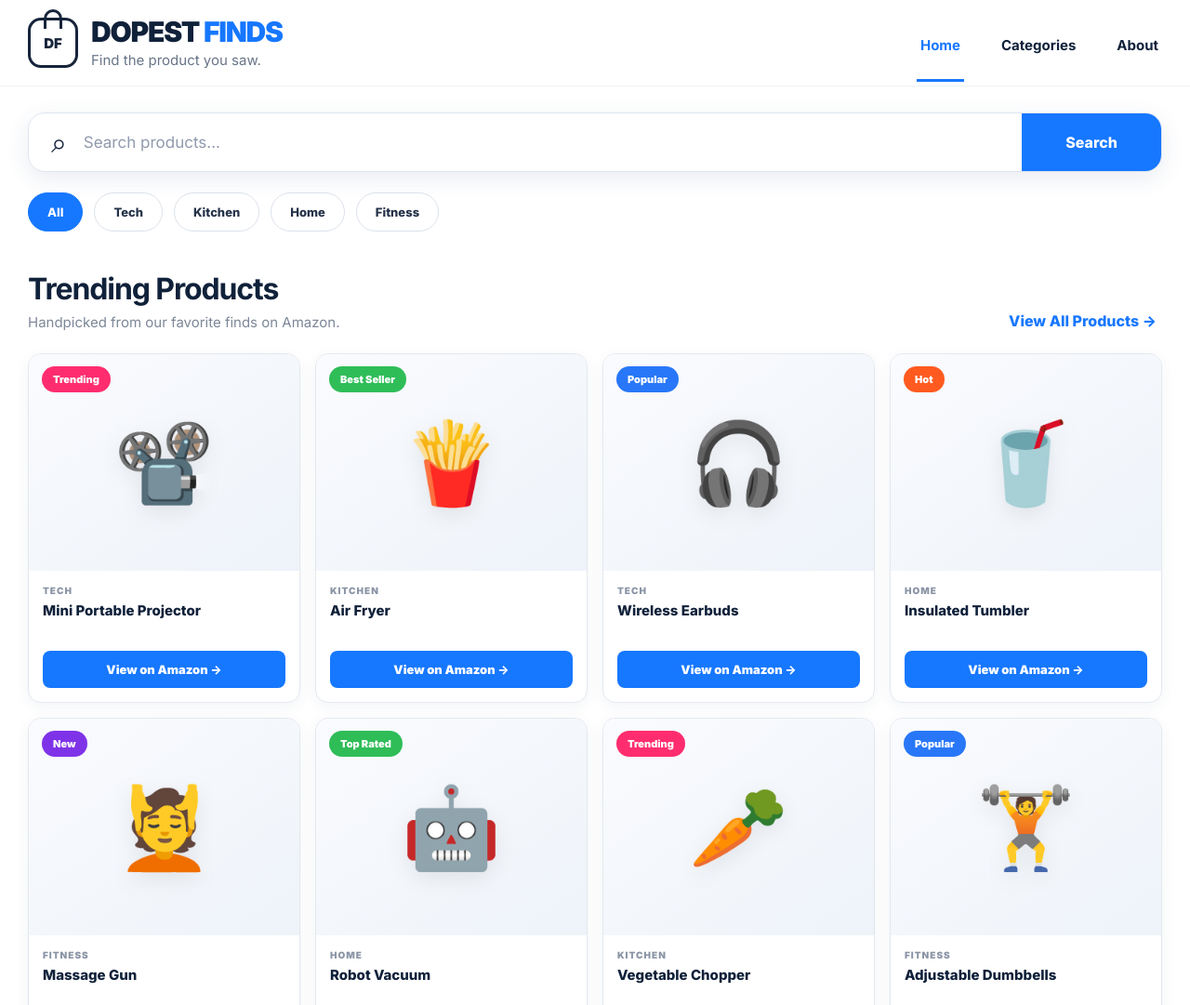
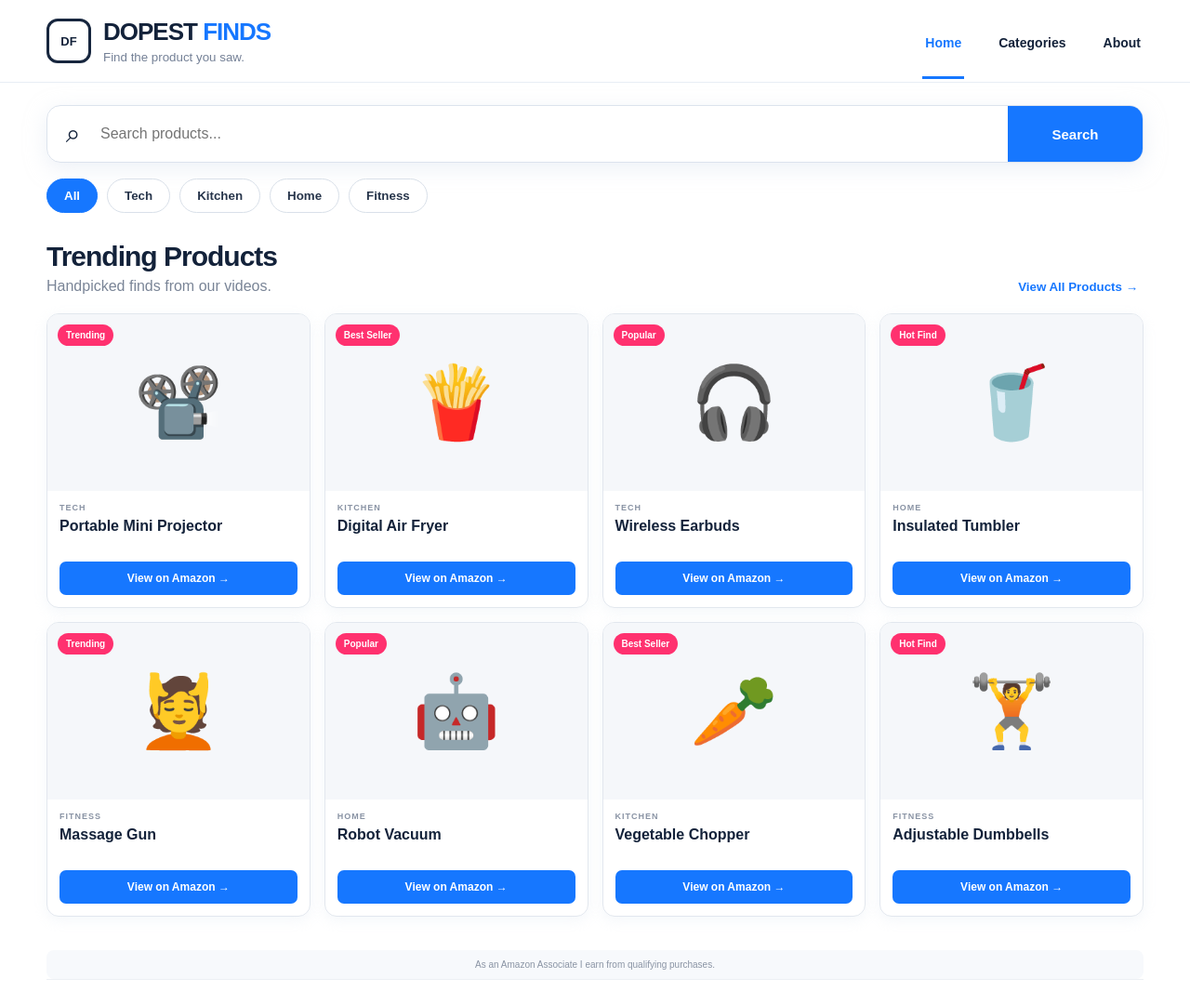
Before and after one commit to Emoney2025/dopestfinds, a plain HTML site: page index.html in a window 1280 px wide. Shown: the top 1081 px of the page at 93% size. Drawn offline with Linux system fonts and the light colour scheme.

Commit message:
Add files via upload

```diff
--- a/app.js
+++ b/app.js
@@ -1,65 +1,6 @@
-
-const fallbackProducts = [{"name": "Mini Portable Projector", "category": "Tech", "emoji": "\ud83d\udcfd\ufe0f", "badge": "Trending", "badgeClass": "pink", "url": "#"}, {"name": "Air Fryer", "category": "Kitchen", "emoji": "\ud83c\udf5f", "badge": "Best Seller", "badgeClass": "green", "url": "#"}, {"name": "Wireless Earbuds", "category": "Tech", "emoji": "\ud83c\udfa7", "badge": "Popular", "badgeClass": "blue", "url": "#"}, {"name": "Insulated Tumbler", "category": "Home", "emoji": "\ud83e\udd64", "badge": "Hot", "badgeClass": "orange", "url": "#"}, {"name": "Massage Gun", "category": "Fitness", "emoji": "\ud83d\udc86", "badge": "New", "badgeClass": "purple", "url": "#"}, {"name": "Robot Vacuum", "category": "Home", "emoji": "\ud83e\udd16", "badge": "Top Rated", "badgeClass": "green", "url": "#"}, {"name": "Vegetable Chopper", "category": "Kitchen", "emoji": "\ud83e\udd55", "badge": "Trending", "badgeClass": "pink", "url": "#"}, {"name": "Adjustable Dumbbells", "category": "Fitness", "emoji": "\ud83c\udfcb\ufe0f", "badge": "Popular", "badgeClass": "blue", "url": "#"}];
-let state={products:fallbackProducts, category:"All", query:""};
-
-const grid=document.getElementById("productsGrid");
-const filters=document.getElementById("categoryFilters");
-const search=document.getElementById("searchInput");
-const empty=document.getElementById("emptyState");
-
-document.getElementById("year").textContent=new Date().getFullYear();
-
-function esc(v="") {
-  return String(v).replace(/[&<>"']/g,c=>({"&":"&amp;","<":"&lt;",">":"&gt;",'"':"&quot;","'":"&#039;"}[c]));
-}
-
-function buildFilters() {
-  const cats=["All",...new Set(state.products.map(p=>p.category).filter(Boolean))];
-  filters.innerHTML=cats.map(c=>`<button class="chip ${c===state.category?"active":""}" data-category="${esc(c)}">${esc(c)}</button>`).join("");
-  filters.querySelectorAll(".chip").forEach(btn=>btn.addEventListener("click",()=>{
-    state.category=btn.dataset.category;
-    buildFilters();
-    render();
-  }));
-}
-
-function render() {
-  const q=state.query.toLowerCase().trim();
-  const list=state.products.filter(p=>{
-    const matchesCategory=state.category==="All"||p.category===state.category;
-    const text=`${p.name} ${p.category}`.toLowerCase();
-    return matchesCategory && (!q || text.includes(q));
-  });
-  empty.hidden=list.length>0;
-  grid.innerHTML=list.map(p=>`
-    <article class="card">
-      <div class="imagearea">
-        <span class="badge ${esc(p.badgeClass||"blue")}">${esc(p.badge||"Find")}</span>
-        ${p.image ? `<img src="${esc(p.image)}" alt="${esc(p.name)}" loading="lazy" style="width:100%;height:100%;object-fit:contain;padding:16px">`
-                   : `<div class="productemoji">${esc(p.emoji||"🔥")}</div>`}
-      </div>
-      <div class="cardbody">
-        <div class="category">${esc(p.category||"Find")}</div>
-        <div class="productname">${esc(p.name)}</div>
-        <a class="amazonbtn" href="${esc(p.url||"#")}" target="_blank" rel="nofollow sponsored noopener">View on Amazon →</a>
-      </div>
-    </article>
-  `).join("");
-}
-
-search.addEventListener("input",e=>{state.query=e.target.value;render();});
-document.getElementById("searchBtn").addEventListener("click",render);
-document.getElementById("viewAllBtn").addEventListener("click",()=>{state.category="All";state.query="";search.value="";buildFilters();render();});
-
-async function init(){
-  try{
-    const r=await fetch("products.json",{cache:"no-store"});
-    if(r.ok){
-      const data=await r.json();
-      if(Array.isArray(data)&&data.length) state.products=data;
-    }
-  }catch(e){}
-  buildFilters();
-  render();
-}
-init();
+const fallback=[{"name": "Portable Mini Projector", "category": "Tech", "emoji": "\ud83d\udcfd\ufe0f", "badge": "Trending", "url": "#"}, {"name": "Digital Air Fryer", "category": "Kitchen", "emoji": "\ud83c\udf5f", "badge": "Best Seller", "url": "#"}, {"name": "Wireless Earbuds", "category": "Tech", "emoji": "\ud83c\udfa7", "badge": "Popular", "url": "#"}, {"name": "Insulated Tumbler", "category": "Home", "emoji": "\ud83e\udd64", "badge": "Hot Find", "url": "#"}, {"name": "Massage Gun", "category": "Fitness", "emoji": "\ud83d\udc86", "badge": "Trending", "url": "#"}, {"name": "Robot Vacuum", "category": "Home", "emoji": "\ud83e\udd16", "badge": "Popular", "url": "#"}, {"name": "Vegetable Chopper", "category": "Kitchen", "emoji": "\ud83e\udd55", "badge": "Best Seller", "url": "#"}, {"name": "Adjustable Dumbbells", "category": "Fitness", "emoji": "\ud83c\udfcb\ufe0f", "badge": "Hot Find", "url": "#"}];let products=fallback,cat="All",query="";const grid=document.getElementById("grid"),filters=document.getElementById("filters"),q=document.getElementById("q"),empty=document.getElementById("empty");document.getElementById("year").textContent=new Date().getFullYear();
+const esc=s=>String(s||"").replace(/[&<>"']/g,c=>({"&":"&amp;","<":"&lt;",">":"&gt;",'"':"&quot;","'":"&#039;"}[c]));
+function drawFilters(){let cs=["All",...new Set(products.map(x=>x.category))];filters.innerHTML=cs.map(x=>`<button class="filter ${x===cat?"active":""}" data-c="${esc(x)}">${esc(x)}</button>`).join("");filters.querySelectorAll("button").forEach(b=>b.onclick=()=>{cat=b.dataset.c;drawFilters();draw()})}
+function draw(){let a=products.filter(x=>(cat==="All"||x.category===cat)&&(!query||(`${x.name} ${x.category}`).toLowerCase().includes(query)));empty.hidden=!!a.length;grid.innerHTML=a.map(x=>`<article class="card"><div class="pic">${x.image?`<img src="${esc(x.image)}" style="width:100%;height:100%;object-fit:contain;padding:12px">`:esc(x.emoji)}<span class="badge">${esc(x.badge)}</span></div><div class="body"><div class="cat">${esc(x.category)}</div><div class="name">${esc(x.name)}</div><a class="buy" href="${esc(x.url)}" target="_blank" rel="nofollow sponsored noopener">View on Amazon →</a></div></article>`).join("")}
+q.oninput=e=>{query=e.target.value.toLowerCase().trim();draw()};document.getElementById("search").onclick=draw;document.getElementById("all").onclick=()=>{cat="All";query="";q.value="";drawFilters();draw()};
+(async()=>{try{let r=await fetch("products.json?"+Date.now());if(r.ok){let d=await r.json();if(Array.isArray(d)&&d.length)products=d}}catch(e){}drawFilters();draw()})();
--- a/index.html
+++ b/index.html
@@ -1,74 +1,7 @@
-<!doctype html>
-<html lang="en">
-<head>
-  <meta charset="utf-8">
-  <meta name="viewport" content="width=device-width,initial-scale=1">
-  <meta name="description" content="Dopest Finds — find products from our videos.">
-  <title>Dopest Finds</title>
-  <link rel="preconnect" href="https://fonts.googleapis.com">
-  <link rel="preconnect" href="https://fonts.gstatic.com" crossorigin>
-  <link href="https://fonts.googleapis.com/css2?family=Inter:wght@400;500;600;700;800;900&display=swap" rel="stylesheet">
-  <link rel="stylesheet" href="styles.css">
-</head>
-<body>
-  <header class="topbar">
-    <div class="shell navrow">
-      <a class="brand" href="#">
-        <div class="baglogo">DF</div>
-        <div class="brandcopy">
-          <div class="brandname">DOPEST <span>FINDS</span></div>
-          <div class="tagline">Find the product you saw.</div>
-        </div>
-      </a>
-
-      <nav class="navlinks">
-        <a class="active" href="#">Home</a>
-        <a href="#products">Categories</a>
-        <a href="#about">About</a>
-      </nav>
-    </div>
-  </header>
-
-  <main>
-    <section class="find-area shell">
-      <div class="searchbox">
-        <span class="searchicon">⌕</span>
-        <input id="searchInput" type="search" placeholder="Search products..." autocomplete="off">
-        <button type="button" id="searchBtn">Search</button>
-      </div>
-      <div id="categoryFilters" class="chips"></div>
-    </section>
-
-    <section class="products shell" id="products">
-      <div class="sectiontitle">
-        <div>
-          <h1>Trending Products</h1>
-          <p>Handpicked from our favorite finds on Amazon.</p>
-        </div>
-        <button class="viewall" id="viewAllBtn">View All Products →</button>
-      </div>
-
-      <div id="productsGrid" class="productgrid"></div>
-      <div id="emptyState" class="empty" hidden>No products found.</div>
-    </section>
-
-    <section class="amazon-note shell">
-      <p>As an Amazon Associate I earn from qualifying purchases.</p>
-    </section>
-
-    <section class="about shell" id="about">
-      <h2>About Dopest Finds</h2>
-      <p>We make it easy to find the products featured in our videos. Search, browse, and jump straight to the item you want.</p>
-    </section>
-  </main>
-
-  <footer>
-    <div class="shell footerrow">
-      <span>© <span id="year"></span> Dopest Finds</span>
-      <span>Stuff worth finding.</span>
-    </div>
-  </footer>
-
-  <script src="app.js"></script>
-</body>
-</html>
+<!doctype html><html lang="en"><head><meta charset="utf-8"><meta name="viewport" content="width=device-width,initial-scale=1"><title>Dopest Finds</title><link rel="stylesheet" href="styles.css"></head>
+<body><header><div class="wrap nav"><a class="logo" href="#"><span class="bag">DF</span><span><b>DOPEST <i>FINDS</i></b><small>Find the product you saw.</small></span></a><nav><a class="on" href="#">Home</a><a href="#products">Categories</a><a href="#about">About</a></nav></div></header>
+<main><section class="finder wrap"><div class="search"><span>⌕</span><input id="q" placeholder="Search products..."><button id="search">Search</button></div><div id="filters" class="filters"></div></section>
+<section id="products" class="wrap products"><div class="heading"><div><h1>Trending Products</h1><p>Handpicked finds from our videos.</p></div><button id="all">View All Products →</button></div><div id="grid" class="grid"></div><div id="empty" class="empty" hidden>No products found.</div></section>
+<p class="disclosure wrap">As an Amazon Associate I earn from qualifying purchases.</p>
+<section id="about" class="about wrap"><h2>Find it fast.</h2><p>See something in one of our videos? Search above and jump straight to the product.</p></section></main>
+<footer><div class="wrap foot">© <span id="year"></span> Dopest Finds <span>Stuff worth finding.</span></div></footer><script src="app.js"></script></body></html>
--- a/products.json
+++ b/products.json
@@ -1,18 +1,16 @@
 [
   {
-    "name": "Mini Portable Projector",
+    "name": "Portable Mini Projector",
     "category": "Tech",
     "emoji": "\ud83d\udcfd\ufe0f",
     "badge": "Trending",
-    "badgeClass": "pink",
     "url": "#"
   },
   {
-    "name": "Air Fryer",
+    "name": "Digital Air Fryer",
     "category": "Kitchen",
     "emoji": "\ud83c\udf5f",
     "badge": "Best Seller",
-    "badgeClass": "green",
     "url": "#"
   },
   {
@@ -20,47 +18,41 @@
     "category": "Tech",
     "emoji": "\ud83c\udfa7",
     "badge": "Popular",
-    "badgeClass": "blue",
     "url": "#"
   },
   {
     "name": "Insulated Tumbler",
     "category": "Home",
     "emoji": "\ud83e\udd64",
-    "badge": "Hot",
-    "badgeClass": "orange",
+    "badge": "Hot Find",
     "url": "#"
   },
   {
     "name": "Massage Gun",
     "category": "Fitness",
     "emoji": "\ud83d\udc86",
-    "badge": "New",
-    "badgeClass": "purple",
+    "badge": "Trending",
     "url": "#"
   },
   {
     "name": "Robot Vacuum",
     "category": "Home",
     "emoji": "\ud83e\udd16",
-    "badge": "Top Rated",
-    "badgeClass": "green",
+    "badge": "Popular",
     "url": "#"
   },
   {
     "name": "Vegetable Chopper",
     "category": "Kitchen",
     "emoji": "\ud83e\udd55",
-    "badge": "Trending",
-    "badgeClass": "pink",
+    "badge": "Best Seller",
     "url": "#"
   },
   {
     "name": "Adjustable Dumbbells",
     "category": "Fitness",
     "emoji": "\ud83c\udfcb\ufe0f",
-    "badge": "Popular",
-    "badgeClass": "blue",
+    "badge": "Hot Find",
     "url": "#"
   }
 ]
--- a/styles.css
+++ b/styles.css
@@ -1,158 +1,6 @@
-
-:root{
-  --blue:#1677ff;
-  --ink:#10213a;
-  --muted:#6f7b8f;
-  --line:#e7ebf2;
-  --bg:#ffffff;
-  --soft:#f7f9fc;
-}
-*{box-sizing:border-box}
-html{scroll-behavior:smooth}
-body{
-  margin:0;
-  font-family:Inter,system-ui,-apple-system,BlinkMacSystemFont,"Segoe UI",sans-serif;
-  background:#fff;
-  color:var(--ink);
-}
-a{text-decoration:none;color:inherit}
-button,input{font:inherit}
-.shell{width:min(1220px,calc(100% - 36px));margin:auto}
-
-.topbar{
-  position:sticky;top:0;z-index:30;
-  background:rgba(255,255,255,.96);
-  backdrop-filter:blur(12px);
-  border-bottom:1px solid #edf0f5;
-}
-.navrow{
-  min-height:92px;
-  display:flex;
-  align-items:center;
-  justify-content:space-between;
-  gap:24px;
-}
-.brand{display:flex;align-items:center;gap:14px}
-.baglogo{
-  width:54px;height:54px;border:3px solid #17243a;border-radius:14px;
-  display:grid;place-items:center;
-  font-weight:900;font-size:15px;
-  color:#17243a;
-  position:relative;
-}
-.baglogo:before{
-  content:"";position:absolute;left:14px;right:14px;top:-12px;height:18px;
-  border:3px solid #17243a;border-bottom:0;border-radius:14px 14px 0 0;
-}
-.brandname{font-size:30px;line-height:1;font-weight:900;letter-spacing:-.04em}
-.brandname span{color:var(--blue)}
-.tagline{margin-top:6px;color:#697588;font-size:15px}
-.navlinks{display:flex;align-items:center;gap:36px;font-size:15px;font-weight:700}
-.navlinks a{padding:34px 4px 27px;border-bottom:3px solid transparent}
-.navlinks a.active{color:var(--blue);border-bottom-color:var(--blue)}
-
-.find-area{padding:28px 0 18px}
-.searchbox{
-  display:grid;grid-template-columns:auto 1fr 150px;
-  align-items:center;
-  border:1px solid #dfe5ef;
-  box-shadow:0 7px 24px rgba(38,73,125,.10);
-  border-radius:18px;
-  overflow:hidden;
-  background:#fff;
-}
-.searchicon{font-size:30px;padding-left:24px;color:#15243b}
-.searchbox input{
-  height:62px;border:0;outline:0;padding:0 18px;
-  font-size:17px;color:#18263c;background:#fff;
-}
-.searchbox input::placeholder{color:#909aad}
-.searchbox button{
-  height:62px;border:0;background:var(--blue);color:#fff;
-  font-weight:800;font-size:16px;cursor:pointer;
-}
-.chips{display:flex;gap:12px;flex-wrap:wrap;margin-top:22px}
-.chip{
-  border:1px solid #dce2eb;background:#fff;color:#243249;
-  padding:12px 20px;border-radius:999px;font-size:13px;font-weight:750;cursor:pointer;
-}
-.chip.active{background:var(--blue);border-color:var(--blue);color:#fff}
-.chip:hover{border-color:#aeb8c9}
-
-.products{padding:24px 0 30px}
-.sectiontitle{
-  display:flex;align-items:end;justify-content:space-between;gap:20px;margin-bottom:24px
-}
-.sectiontitle h1{margin:0;font-size:32px;letter-spacing:-.035em}
-.sectiontitle p{margin:7px 0 0;color:#7d8798;font-size:15px}
-.viewall{border:0;background:none;color:var(--blue);font-weight:800;cursor:pointer}
-
-.productgrid{
-  display:grid;grid-template-columns:repeat(4,minmax(0,1fr));gap:16px
-}
-.card{
-  border:1px solid #e4e8ef;border-radius:14px;background:#fff;overflow:hidden;
-  box-shadow:0 4px 15px rgba(34,65,105,.06);
-  transition:.18s ease;
-}
-.card:hover{transform:translateY(-3px);box-shadow:0 12px 30px rgba(34,65,105,.11)}
-.imagearea{
-  position:relative;aspect-ratio:1.25/1;
-  background:linear-gradient(145deg,#fafbfe,#eef3f9);
-  display:grid;place-items:center;overflow:hidden
-}
-.productemoji{font-size:86px;filter:drop-shadow(0 7px 11px rgba(0,0,0,.08))}
-.badge{
-  position:absolute;left:14px;top:13px;color:#fff;border-radius:999px;
-  padding:7px 12px;font-size:11px;font-weight:900
-}
-.badge.pink{background:#ff2d6f}.badge.green{background:#2fbd58}.badge.blue{background:#2877f8}
-.badge.orange{background:#ff5a1f}.badge.purple{background:#7f33e8}
-.cardbody{padding:15px}
-.category{font-size:10px;color:#8b95a6;text-transform:uppercase;font-weight:900;letter-spacing:.1em}
-.productname{margin:6px 0 14px;font-size:15px;line-height:1.3;font-weight:800;min-height:39px}
-.amazonbtn{
-  display:block;width:100%;background:var(--blue);color:#fff;text-align:center;
-  border-radius:8px;padding:12px 10px;font-size:13px;font-weight:850
-}
-.amazonbtn:hover{filter:brightness(.96)}
-.empty{text-align:center;color:#8791a0;padding:55px 0}
-
-.amazon-note{padding:16px 0 26px}
-.amazon-note p{
-  margin:0;padding:12px 16px;border-radius:10px;background:#f7f9fc;
-  color:#7d8798;font-size:11px;text-align:center
-}
-.about{padding:34px 0 55px;border-top:1px solid #edf0f5}
-.about h2{margin:0 0 8px}.about p{margin:0;color:#758095;line-height:1.65;max-width:700px}
-footer{border-top:1px solid #e9edf3;padding:25px 0;color:#7f899a;font-size:12px}
-.footerrow{display:flex;justify-content:space-between;gap:18px}
-
-@media(max-width:940px){
-  .productgrid{grid-template-columns:repeat(3,1fr)}
-}
-@media(max-width:720px){
-  .shell{width:min(100% - 22px,1220px)}
-  .navrow{min-height:72px}
-  .baglogo{width:43px;height:43px}
-  .brandname{font-size:22px}.tagline{font-size:11px}
-  .navlinks{display:none}
-  .find-area{padding-top:14px}
-  .searchbox{grid-template-columns:auto 1fr 92px;border-radius:13px}
-  .searchicon{font-size:25px;padding-left:15px}
-  .searchbox input,.searchbox button{height:52px}
-  .searchbox input{font-size:14px;padding:0 10px}
-  .searchbox button{font-size:13px}
-  .chips{gap:7px;margin-top:12px;overflow-x:auto;flex-wrap:nowrap;padding-bottom:3px}
-  .chip{white-space:nowrap;padding:9px 13px;font-size:11px}
-  .products{padding-top:12px}
-  .sectiontitle{align-items:start;margin-bottom:14px}
-  .sectiontitle h1{font-size:24px}.sectiontitle p{font-size:12px}
-  .viewall{display:none}
-  .productgrid{grid-template-columns:repeat(2,minmax(0,1fr));gap:10px}
-  .imagearea{aspect-ratio:1.05/1}.productemoji{font-size:56px}
-  .badge{left:8px;top:8px;font-size:9px;padding:5px 8px}
-  .cardbody{padding:10px}.productname{font-size:12px;min-height:32px;margin-bottom:10px}
-  .amazonbtn{font-size:11px;padding:10px 6px}
-  .footerrow{flex-direction:column}
-}
+*{box-sizing:border-box}body{margin:0;font-family:Arial,Helvetica,sans-serif;color:#13223a;background:#fff}a{text-decoration:none;color:inherit}.wrap{width:min(1180px,calc(100% - 32px));margin:auto}
+header{border-bottom:1px solid #e8edf4;background:#fff}.nav{height:88px;display:flex;align-items:center;justify-content:space-between}.logo{display:flex;align-items:center;gap:13px}.bag{width:48px;height:48px;border:3px solid #17263e;border-radius:12px;display:grid;place-items:center;font-size:13px;font-weight:900}.logo b{display:block;font-size:26px;letter-spacing:-1px}.logo i{font-style:normal;color:#1677ff}.logo small{display:block;color:#748096;margin-top:4px}nav{display:flex;gap:34px;font-weight:700;font-size:14px}nav a{padding:35px 3px 28px;border-bottom:3px solid transparent}.on{color:#1677ff;border-color:#1677ff!important}
+.finder{padding:24px 0 12px}.search{height:62px;border:1px solid #dce3ed;border-radius:15px;box-shadow:0 6px 22px #dbe4f080;display:grid;grid-template-columns:55px 1fr 145px;overflow:hidden}.search span{display:grid;place-items:center;font-size:28px}.search input{border:0;outline:0;font-size:16px}.search button{border:0;background:#1677ff;color:white;font-weight:800;font-size:15px}.filters{display:flex;gap:10px;margin-top:17px;flex-wrap:wrap}.filter{border:1px solid #d9e0e9;background:white;padding:10px 18px;border-radius:22px;font-weight:700;color:#27354b;cursor:pointer}.filter.active{background:#1677ff;color:white;border-color:#1677ff}
+.products{padding:18px 0 36px}.heading{display:flex;align-items:end;justify-content:space-between;margin-bottom:20px}.heading h1{font-size:30px;margin:0;letter-spacing:-1px}.heading p{margin:6px 0 0;color:#7a8597}.heading button{border:0;background:none;color:#1677ff;font-weight:800}.grid{display:grid;grid-template-columns:repeat(4,1fr);gap:15px}.card{border:1px solid #e2e7ee;border-radius:13px;overflow:hidden;box-shadow:0 4px 14px #dce5f050}.pic{height:190px;background:#f5f7fa;display:grid;place-items:center;position:relative;font-size:76px}.badge{position:absolute;left:11px;top:11px;background:#ff316f;color:#fff;font-size:10px;font-weight:900;padding:6px 9px;border-radius:20px}.body{padding:13px}.cat{color:#8993a4;font-size:9px;font-weight:900;letter-spacing:1px;text-transform:uppercase}.name{font-weight:800;margin:6px 0 12px;min-height:35px}.buy{display:block;background:#1677ff;color:#fff;text-align:center;padding:11px;border-radius:7px;font-size:12px;font-weight:900}.disclosure{text-align:center;color:#8a94a4;background:#f7f9fc;border-radius:8px;padding:10px;font-size:10px}.about{padding:30px 0 50px;border-top:1px solid #edf0f4}.about h2{margin-bottom:7px}.about p{color:#758095}footer{border-top:1px solid #e8edf4;padding:24px 0;color:#7e899a;font-size:11px}.foot{display:flex;justify-content:space-between}.empty{text-align:center;padding:50px;color:#8a94a4}
+@media(max-width:850px){.grid{grid-template-columns:repeat(3,1fr)}}
+@media(max-width:650px){.wrap{width:calc(100% - 20px)}.nav{height:68px}.bag{width:39px;height:39px}.logo b{font-size:20px}.logo small{font-size:10px}nav{display:none}.finder{padding-top:12px}.search{height:50px;grid-template-columns:40px 1fr 82px}.search input{font-size:13px}.search button{font-size:12px}.filters{flex-wrap:nowrap;overflow:auto;margin-top:10px}.filter{white-space:nowrap;padding:8px 12px;font-size:11px}.products{padding-top:10px}.heading h1{font-size:23px}.heading p{font-size:11px}.heading button{display:none}.grid{grid-template-columns:repeat(2,1fr);gap:9px}.pic{height:135px;font-size:52px}.body{padding:9px}.name{font-size:12px;min-height:29px}.buy{font-size:10px;padding:9px}.foot{display:block}.foot span:last-child{float:right}}
```
Also changed, not shown: 1 other file.
